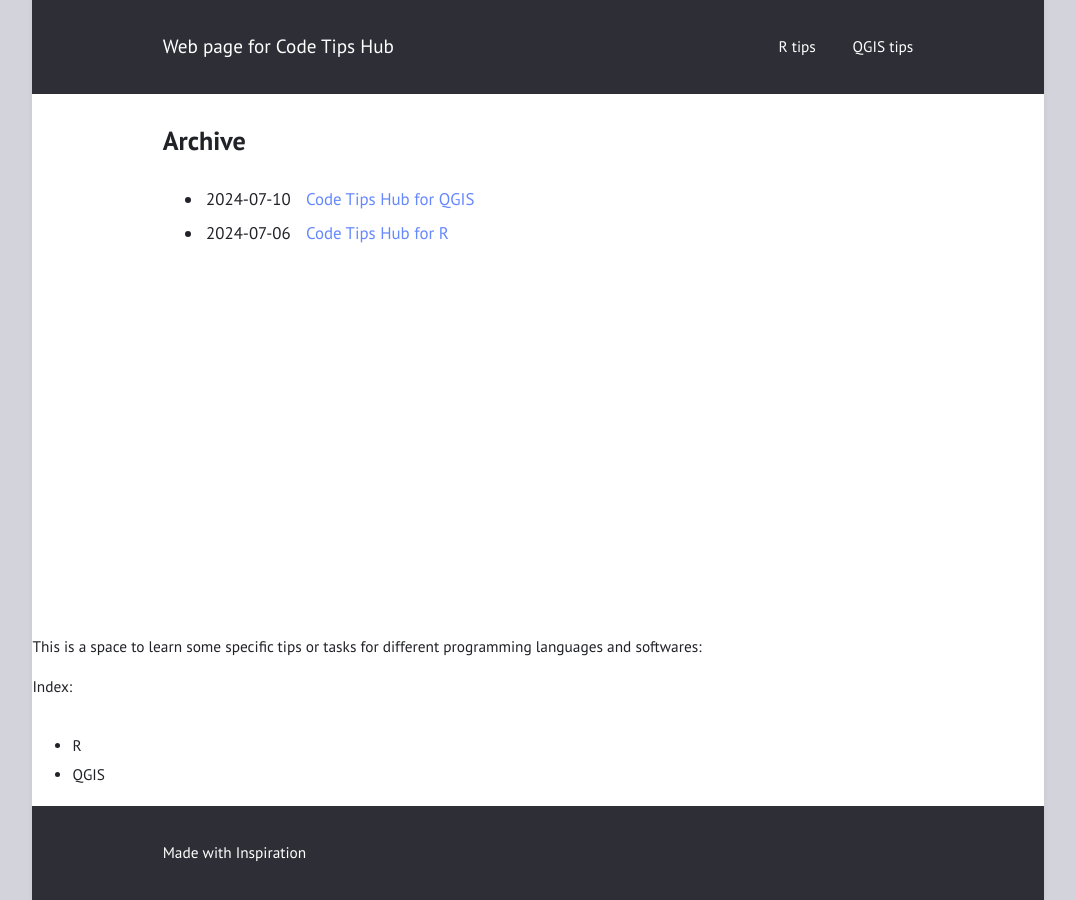
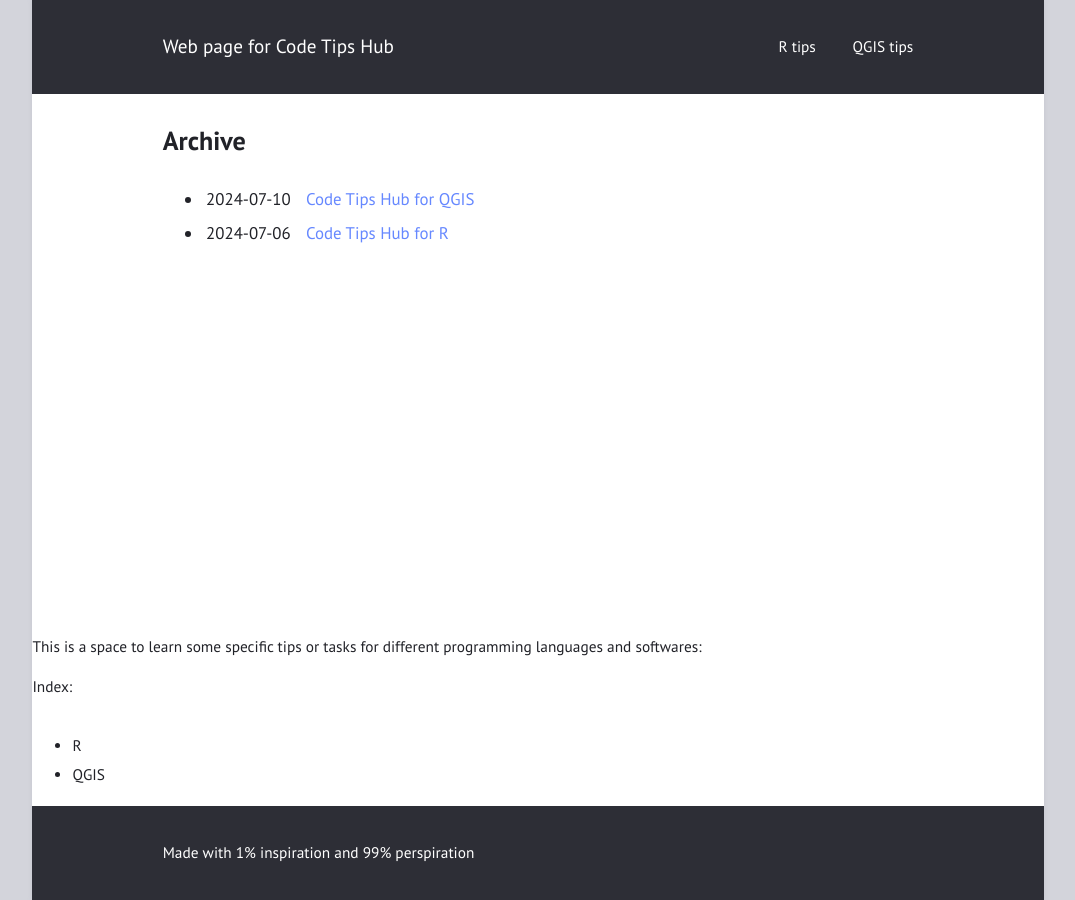
Before and after one commit to Gonzalo1985/CodeTipsHub, a Jekyll site: the page built from archive.html, in a window 1280 px wide. Shown: the whole page, without its empty margins (102-1177 px from the left). Built offline with Jekyll 4.4.1, drawn with Linux system fonts in a browser that asks for light colours.

Commit message:
New files

```diff
--- a/_config.yml
+++ b/_config.yml
@@ -1,6 +1,6 @@
 title: "Web page for Code Tips Hub"
 author: "Gonzalo M. Díaz"
-description: "Made with Inspiration"
+description: "Made with 1% inspiration and 99% perspiration"
 permalink: /:title/
 lang: "en"
 excerpt_separator: "\n\n\n"
```
